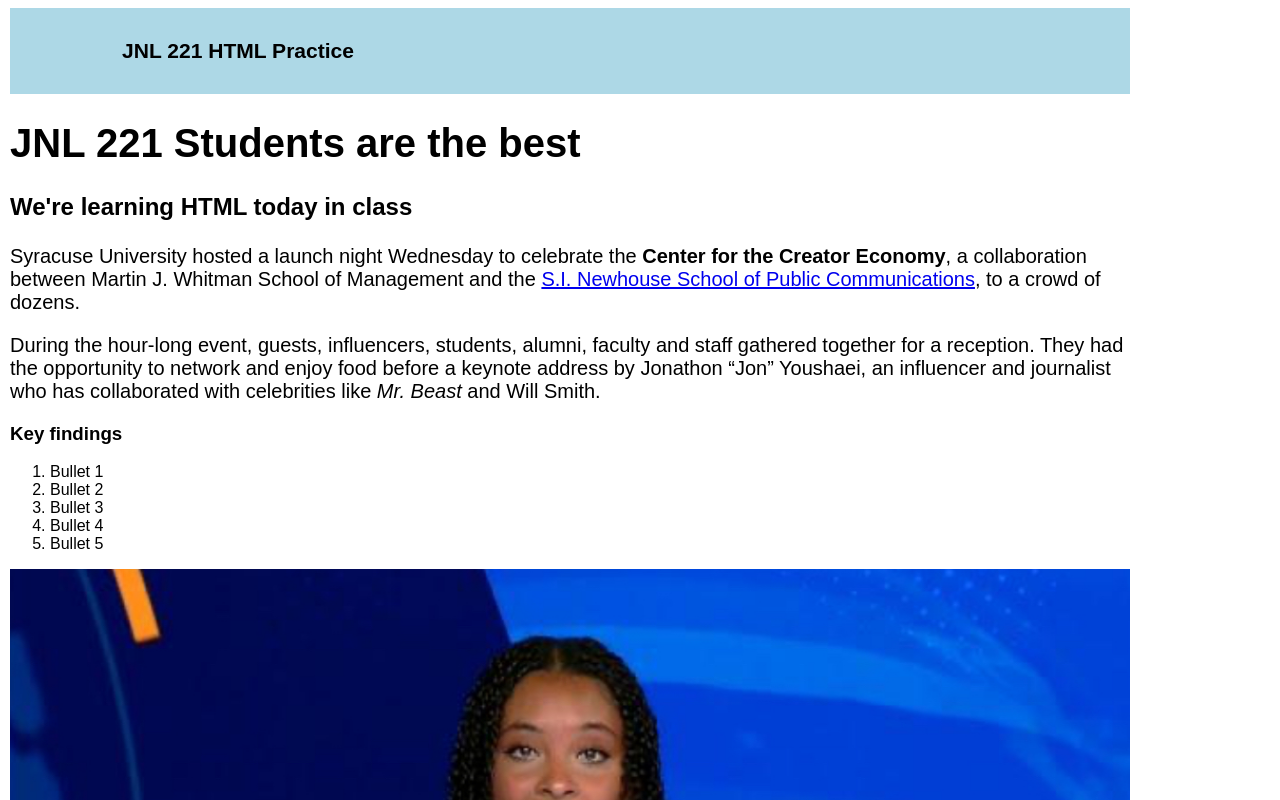
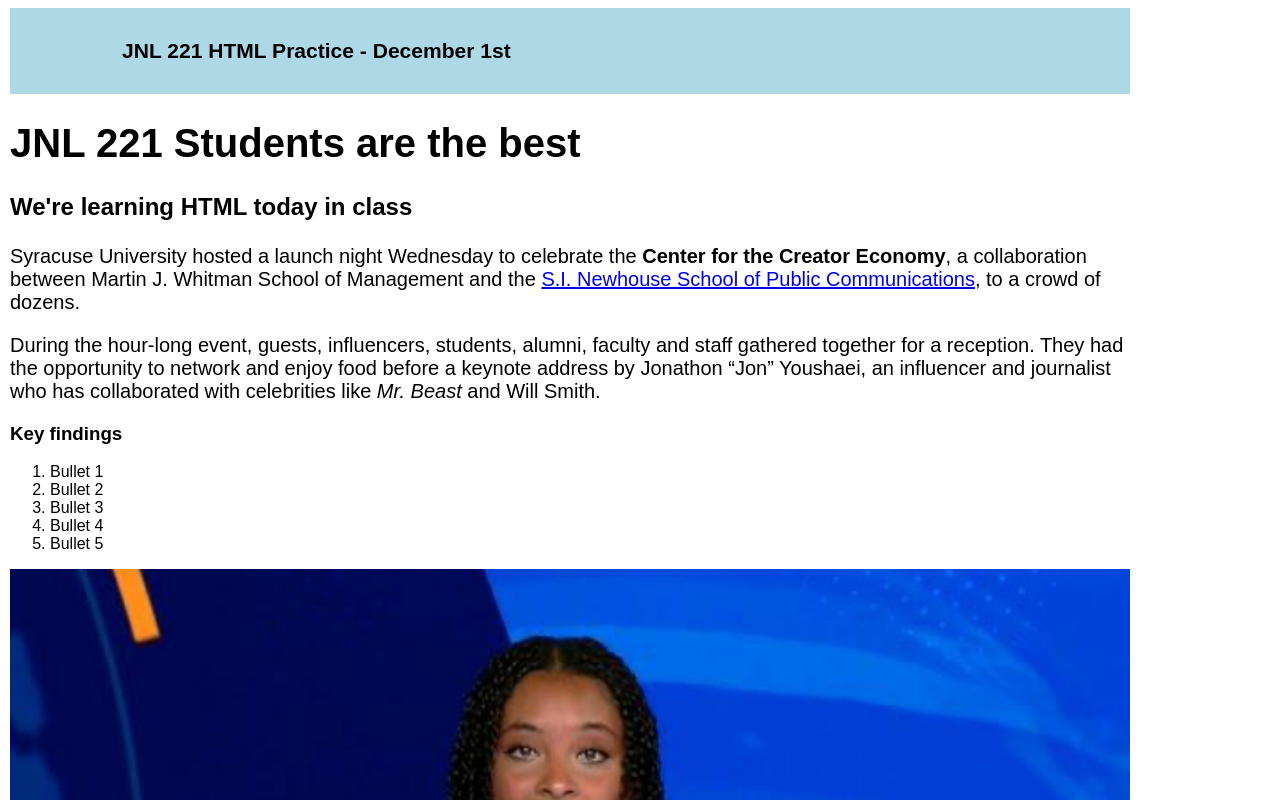
Before and after one commit to dreid09-beep/dreid09-beep.github.io, a plain HTML site: page index.html in a window 1280 px wide. Shown: the top 800 px of the page. Drawn offline with nearby package versions, Linux system fonts and the light colour scheme.

Commit message:
Add files via upload

```diff
--- a/index.html
+++ b/index.html
@@ -16,7 +16,7 @@
       <div class="row">
 
         <header class="col bg-secondary text-white p-2 mb-4">
-          <h3>JNL 221 HTML Practice</h3>
+          <h3>JNL 221 HTML Practice - December 1st</h3>
         </header>
 
       </div>
```
